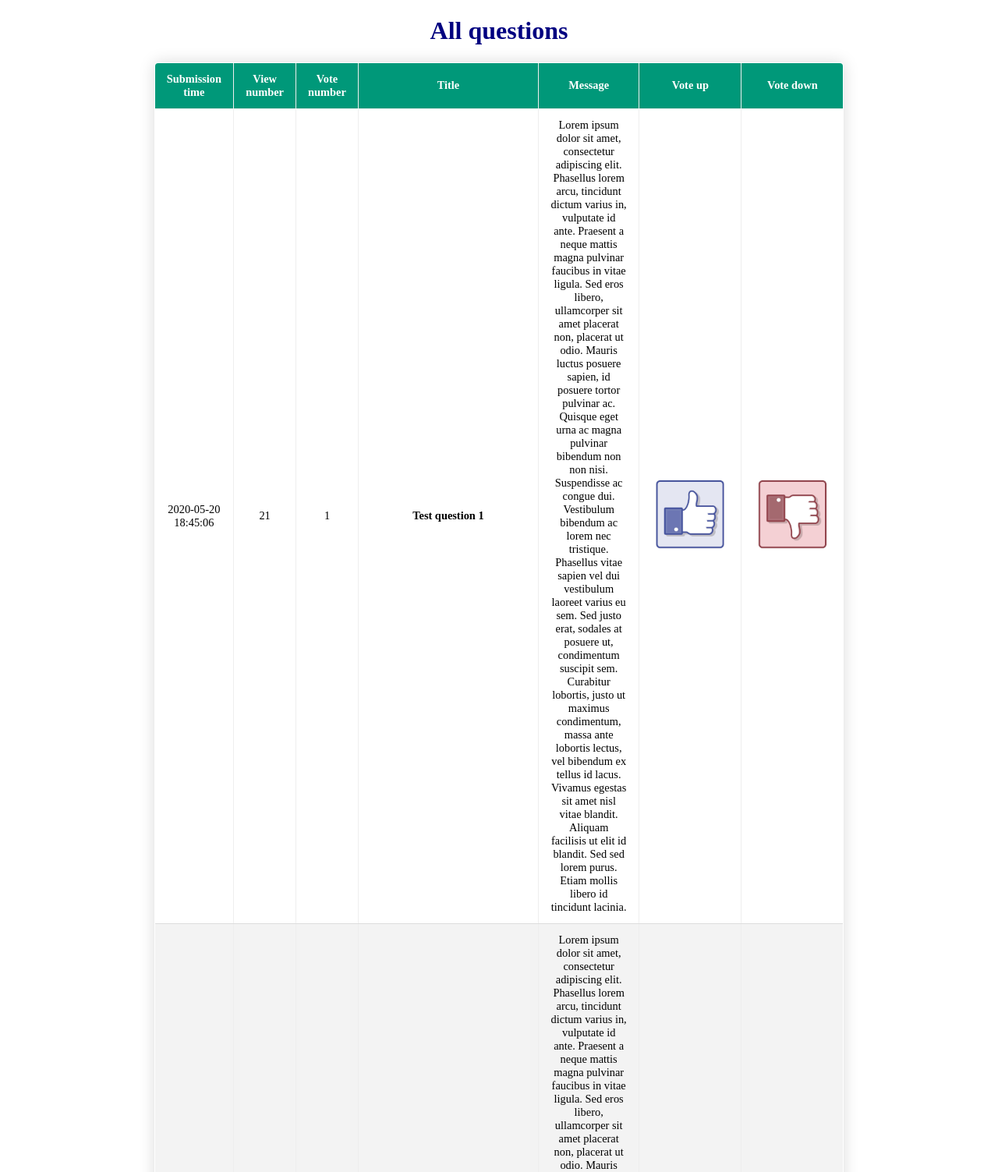
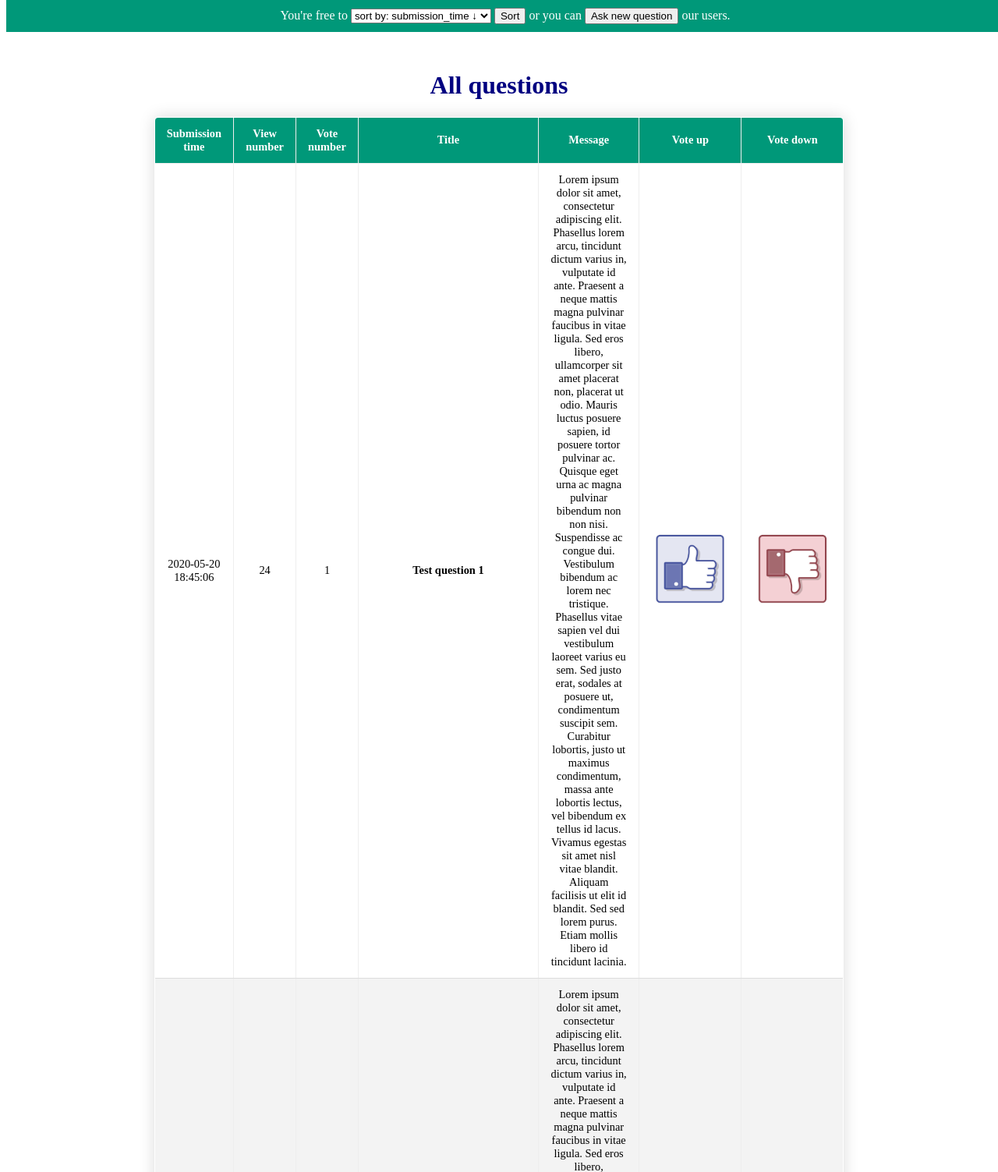
Before and after one commit to kasia-gra/ask_mate, a Flask app: page / in a window 1280 px wide. Shown: the top 1503 px of the page at 78% size. Run offline with Flask 2, Linux system fonts and the light colour scheme.

Commit message:
Add fixed-menu at the top of questions list

```diff
--- a/sample_data/question.csv
+++ b/sample_data/question.csv
@@ -1,5 +1,5 @@
 id,submission_time,view_number,vote_number,title,message,image
-1,1590000306,21,1,Test question 1,"Lorem ipsum dolor sit amet, consectetur adipiscing elit. Phasellus lorem arcu, tincidunt dictum varius in, vulputate id ante. Praesent a neque mattis magna pulvinar faucibus in vitae ligula. Sed eros libero, ullamcorper sit amet placerat non, placerat ut odio. Mauris luctus posuere sapien, id posuere tortor pulvinar ac. Quisque eget urna ac magna pulvinar bibendum non non nisi. Suspendisse ac congue dui. Vestibulum bibendum ac lorem nec tristique. Phasellus vitae sapien vel dui vestibulum laoreet varius eu sem. Sed justo erat, sodales at posuere ut, condimentum suscipit sem. Curabitur lobortis, justo ut maximus condimentum, massa ante lobortis lectus, vel bibendum ex tellus id lacus. Vivamus egestas sit amet nisl vitae blandit. Aliquam facilisis ut elit id blandit. Sed sed lorem purus. Etiam mollis libero id tincidunt lacinia. ",img1.jpg
+1,1590000306,24,1,Test question 1,"Lorem ipsum dolor sit amet, consectetur adipiscing elit. Phasellus lorem arcu, tincidunt dictum varius in, vulputate id ante. Praesent a neque mattis magna pulvinar faucibus in vitae ligula. Sed eros libero, ullamcorper sit amet placerat non, placerat ut odio. Mauris luctus posuere sapien, id posuere tortor pulvinar ac. Quisque eget urna ac magna pulvinar bibendum non non nisi. Suspendisse ac congue dui. Vestibulum bibendum ac lorem nec tristique. Phasellus vitae sapien vel dui vestibulum laoreet varius eu sem. Sed justo erat, sodales at posuere ut, condimentum suscipit sem. Curabitur lobortis, justo ut maximus condimentum, massa ante lobortis lectus, vel bibendum ex tellus id lacus. Vivamus egestas sit amet nisl vitae blandit. Aliquam facilisis ut elit id blandit. Sed sed lorem purus. Etiam mollis libero id tincidunt lacinia. ",img1.jpg
 2,1590000323,9,1,Test question 2,"Lorem ipsum dolor sit amet, consectetur adipiscing elit. Phasellus lorem arcu, tincidunt dictum varius in, vulputate id ante. Praesent a neque mattis magna pulvinar faucibus in vitae ligula. Sed eros libero, ullamcorper sit amet placerat non, placerat ut odio. Mauris luctus posuere sapien, id posuere tortor pulvinar ac. Quisque eget urna ac magna pulvinar bibendum non non nisi. Suspendisse ac congue dui. Vestibulum bibendum ac lorem nec tristique. Phasellus vitae sapien vel dui vestibulum laoreet varius eu sem. Sed justo erat, sodales at posuere ut, condimentum suscipit sem. Curabitur lobortis, justo ut maximus condimentum, massa ante lobortis lectus, vel bibendum ex tellus id lacus. Vivamus egestas sit amet nisl vitae blandit. Aliquam facilisis ut elit id blandit. Sed sed lorem purus. Etiam mollis libero id tincidunt lacinia. ",img2.jpg
 3,1590000333,9,-1,Test question 3,"Lorem ipsum dolor sit amet, consectetur adipiscing elit. Phasellus lorem arcu, tincidunt dictum varius in, vulputate id ante. Praesent a neque mattis magna pulvinar faucibus in vitae ligula. Sed eros libero, ullamcorper sit amet placerat non, placerat ut odio. Mauris luctus posuere sapien, id posuere tortor pulvinar ac. Quisque eget urna ac magna pulvinar bibendum non non nisi. Suspendisse ac congue dui. Vestibulum bibendum ac lorem nec tristique. Phasellus vitae sapien vel dui vestibulum laoreet varius eu sem. Sed justo erat, sodales at posuere ut, condimentum suscipit sem. Curabitur lobortis, justo ut maximus condimentum, massa ante lobortis lectus, vel bibendum ex tellus id lacus. Vivamus egestas sit amet nisl vitae blandit. Aliquam facilisis ut elit id blandit. Sed sed lorem purus. Etiam mollis libero id tincidunt lacinia. ",img3.jpg
 4,1590000343,5,-1,Test question 4,"Lorem ipsum dolor sit amet, consectetur adipiscing elit. Phasellus lorem arcu, tincidunt dictum varius in, vulputate id ante. Praesent a neque mattis magna pulvinar faucibus in vitae ligula. Sed eros libero, ullamcorper sit amet placerat non, placerat ut odio. Mauris luctus posuere sapien, id posuere tortor pulvinar ac. Quisque eget urna ac magna pulvinar bibendum non non nisi. Suspendisse ac congue dui. Vestibulum bibendum ac lorem nec tristique. Phasellus vitae sapien vel dui vestibulum laoreet varius eu sem. Sed justo erat, sodales at posuere ut, condimentum suscipit sem. Curabitur lobortis, justo ut maximus condimentum, massa ante lobortis lectus, vel bibendum ex tellus id lacus. Vivamus egestas sit amet nisl vitae blandit. Aliquam facilisis ut elit id blandit. Sed sed lorem purus. Etiam mollis libero id tincidunt lacinia. ",img4.jpg
--- a/static/style.css
+++ b/static/style.css
@@ -18,6 +18,7 @@ h1 {
     text-align: center;
     margin-left: auto;
     margin-right: auto;
+    padding-top: 70px;
 }
 
 p {
@@ -80,7 +81,7 @@ h3 {
 }
 
 .content-table tr td:nth-child(4){
- width: 200px;
+    width: 200px;
 }
 .content-table tbody tr:nth-of-type(even) {
     background-color: #f3f3f3;
@@ -89,3 +90,24 @@ h3 {
 .content-table tbody tr:last-of-type {
     border-bottom: 2px solid #009879;
 }
+
+.fixed-menu {
+    position: fixed;
+    background-color: #009879;
+    top: 0;
+    color: #ffffff;
+    padding-top: 10px;
+    padding-bottom: 10px;
+    text-align: center;
+    vertical-align: center;
+    width: 100%;
+    display: inline-block;
+}
+
+.fixed-button {
+    display: inline-block;
+}
+
+.fixed-sorter {
+    display: inline-block;
+}
--- a/templates/layout.html
+++ b/templates/layout.html
@@ -7,6 +7,7 @@
     </head>
     <body>
         {% block header %}{% endblock %}
+        {% block nav %}{% endblock %}
         {% block body %}{% endblock %}
         {% block footer %}{% endblock %}
     </body>
--- a/templates/question_list.html
+++ b/templates/question_list.html
@@ -2,6 +2,28 @@
 {% block title %}Homepage{% endblock %}
 {% block header %}
     <h1>All questions</h1>
+{% endblock %}
+{% block nav %}
+    <div class="fixed-menu">
+        You're free to
+        <form class="fixed-sorter" action="{{ url_for('questions_list', sort_by=sort_by) }}", method="post">
+            <select name="sort_by" id="sort_by">
+                {% set sort_criteria = ["submission_time", "view_number", "vote_number", "title", "message"] %}
+                {% for sort_by_option in sort_criteria %}
+                    {% set sort_order = ["asc", "desc"] %}
+                        {% for order in sort_order %}
+                            <option value="{{ sort_by_option }}-{{ order }}">sort by: {{ sort_by_option }} {% if order=='asc'%} &#8595 {% else %} &#8593{% endif %}</option>
+                        {% endfor %}
+                {% endfor %}
+            </select>
+            <button type="submit">Sort</button>
+        </form>
+        or you can
+        <form class="fixed-button" action="{{ url_for("add_question") }}">
+            <button>Ask new question</button>
+        </form>
+        our users.
+    </div>
 {% endblock %}
 {% block body %}
     <table class = content-table>
@@ -39,21 +61,4 @@
             {% endfor %}
         </tbody>
     </table>
-    <br/>
-    <form action="{{ url_for('questions_list', sort_by=sort_by) }}", method="post">
-        <select name="sort_by" id="sort_by">
-            {%  set sort_criteria = ["submission_time", "view_number", "vote_number", "title", "message"] %}
-            {% for sort_by_option in sort_criteria %}
-                {% set sort_order = ["asc", "desc"] %}
-                    {% for order in sort_order %}
-                        <option value="{{ sort_by_option }}-{{ order }}">sort by: {{ sort_by_option }} {% if order=='asc'%} &#8595 {% else %} &#8593{% endif %}</option>
-                    {% endfor %}
-            {% endfor %}
-        </select>
-            <button type="submit">Sort</button>
-    </form>
-    <br/>
-    <form action="{{ url_for("add_question") }}">
-        <button>Ask new question</button>
-    </form>
 {% endblock %}
```
